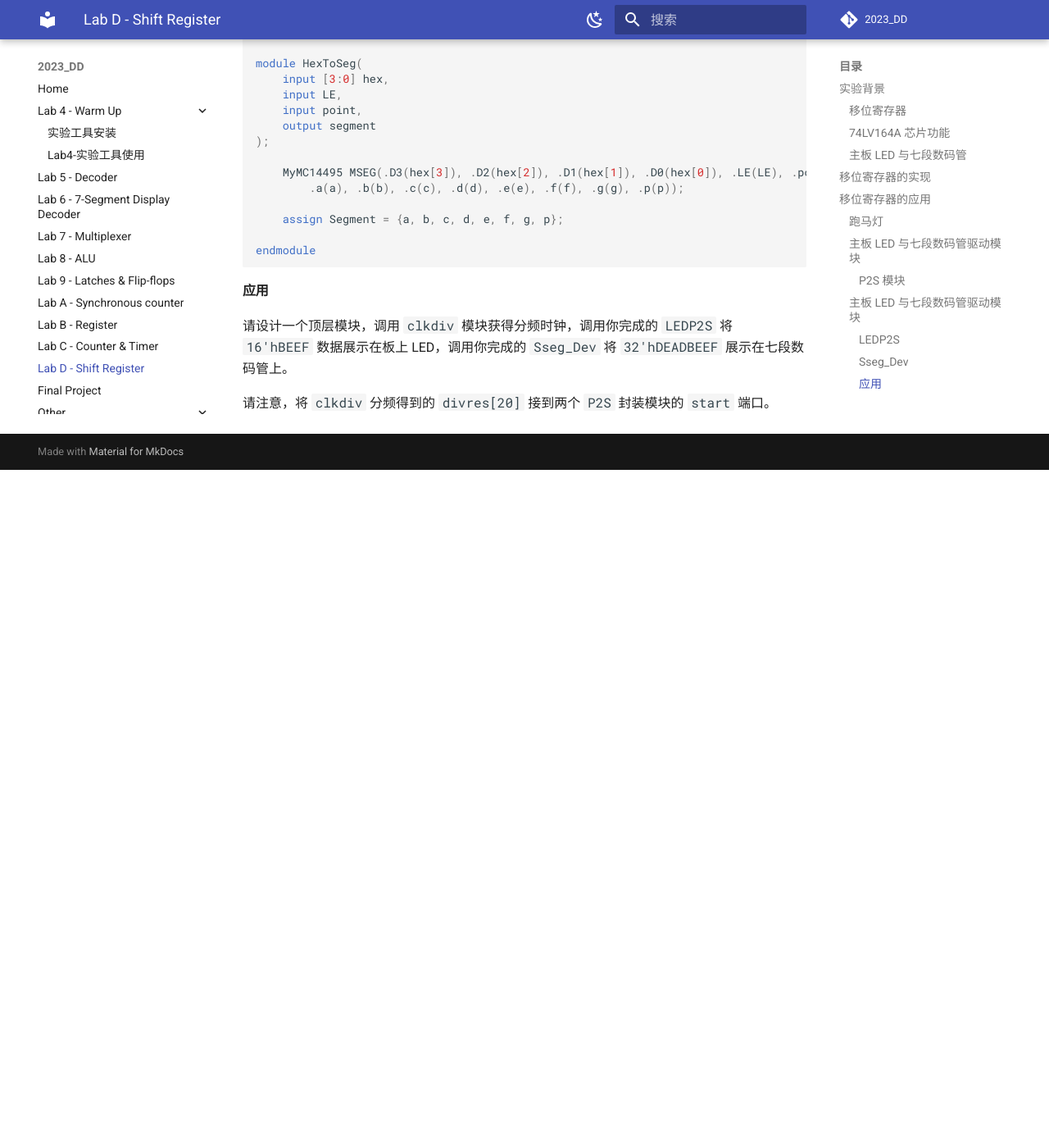
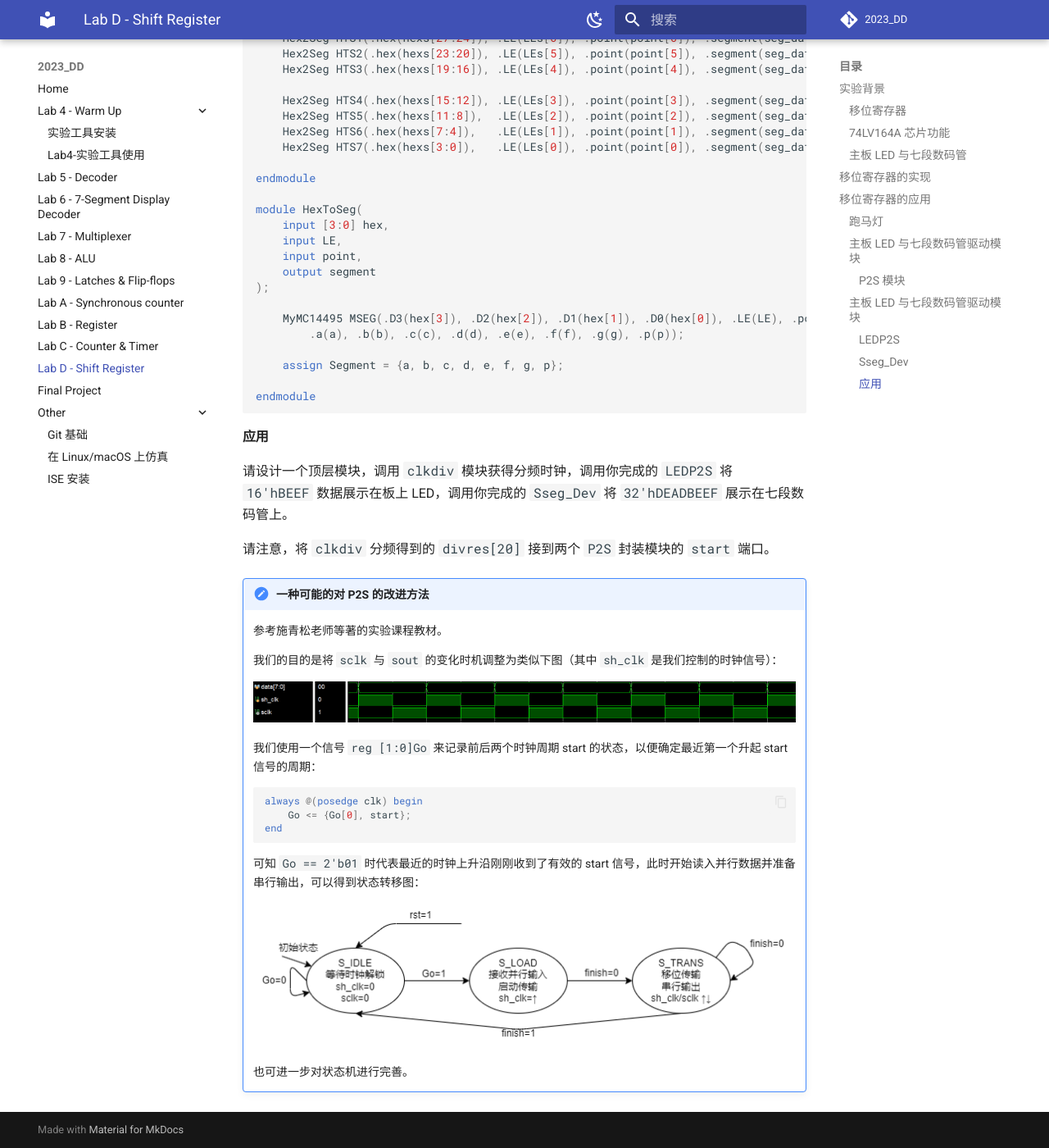
Before and after one commit to Guahao31/2023_DD, an MkDocs documentation site: the page built from docs/labD/shift_register.md, in a window 1280 px wide and 1400 px high, scrolled down 8620 px. Shown: the whole window at 82% size. Built offline with MkDocs 1.6.1 and Material for MkDocs 9.7.7, drawn with Linux system fonts in a browser that asks for light colours; a script that is not in the unit is left out; comment, search, counter and statistics services are not loaded; before the commit the page ends 9193 px from its top, so only the background shows below that; some of the changed text lies outside the part shown.

Commit message:
labD: update note for bonus part

````diff
--- a/docs/labD/shift_register.md
+++ b/docs/labD/shift_register.md
@@ -300,6 +300,9 @@
 !!! success "Congratulations!"
     完成 `P2S` 及其仿真，即可能获得 100 分（后一小节为加分项）。
 
+!!! failure "令人悲伤的是"
+    虽然你可能刚刚“艰难”地完成了 `P2S` 的设计，但不得不指出这一设计在时序上简直就是灾难，仔细观察波形会发现，我们的 `sclk` 与 `sout` 是同时变化的，这在板上可能会造成不断的闪烁（因为难以连续的正确通信），但大体上还是我们想显示的内容。一般会推荐使用状态机来完善，这一改进将在下一节解释。如果你的目的仅是获得本实验的满分，到此为止吧！
+
 ### 主板 LED 与七段数码管驱动模块
 
 分别设计 LED 与七段数码管驱动模块（实际上就是对不同位宽 16 位和 64 位 P2S 的封装）。
@@ -380,3 +383,24 @@
 请设计一个顶层模块，调用 `clkdiv` 模块获得分频时钟，调用你完成的 `LEDP2S` 将 `16'hBEEF` 数据展示在板上 LED，调用你完成的 `Sseg_Dev` 将 `32'hDEADBEEF` 展示在七段数码管上。
 
 请注意，将 `clkdiv` 分频得到的 `divres[20]` 接到两个 `P2S` 封装模块的 `start` 端口。
+
+!!! note "一种可能的对 P2S 的改进方法"
+    参考施青松老师等著的实验课程教材。
+
+    我们的目的是将 `sclk` 与 `sout` 的变化时机调整为类似下图（其中 `sh_clk` 是我们控制的时钟信号）：
+
+    <img src="../pic/sync_diagram.png">
+
+    我们使用一个信号 `reg [1:0]Go` 来记录前后两个时钟周期 start 的状态，以便确定最近第一个升起 start 信号的周期：
+
+    ```verilog
+    always @(posedge clk) begin
+        Go <= {Go[0], start};
+    end
+    ```
+
+    可知 `Go == 2'b01` 时代表最近的时钟上升沿刚刚收到了有效的 start 信号，此时开始读入并行数据并准备串行输出，可以得到状态转移图：
+
+    <img src="../pic/state_diagram.png">
+
+    也可进一步对状态机进行完善。
````
Also changed, not shown: docs/labD/pic/state_diagram.png (added), docs/labD/pic/sync_diagram.png (added).
